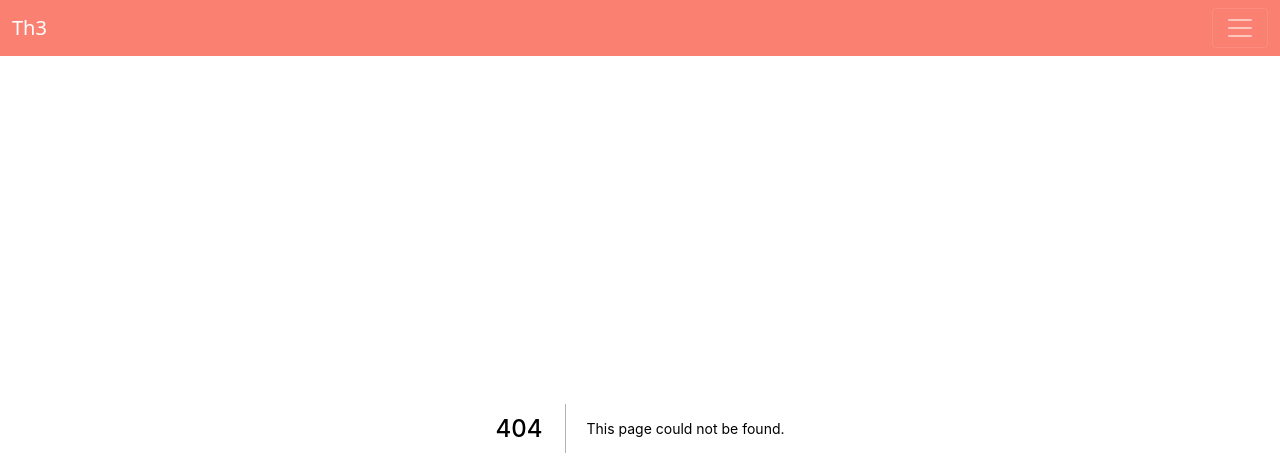
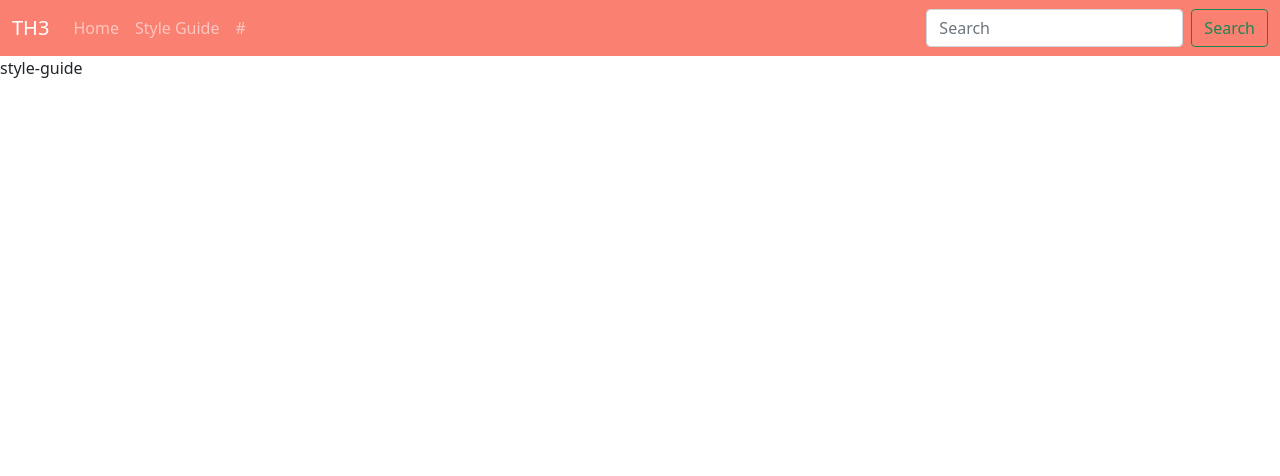
Before and after one commit to Th3Dennis/nextjs-mpa, a Next.js app: page /style_guide in a window 1280 px wide. Before the commit this address had no page. Shown: the top 476 px of the page. Built offline with nearby package versions, Linux system fonts and the light colour scheme.

Commit message:
Adjust to nextjs Links in navbar

```diff
--- a/components/header/header.js
+++ b/components/header/header.js
@@ -1,9 +1,9 @@
-import ResponsiveAppBar from "./navbar";
+import Navbar from "./navbar";
 
 export default function Header({ children }) {
     return (
         <>
-        <ResponsiveAppBar/>
+        <Navbar/>
         {children}
         </>
     )
--- a/components/header/navbar.js
+++ b/components/header/navbar.js
@@ -1,30 +1,59 @@
-import React from 'react'
+import Link from "next/link";
+import React from "react";
 
 export default function Navbar() {
   return (
-<nav className="navbar navbar-dark bg-primary">
+    <nav className="navbar navbar-expand-lg navbar-dark bg-primary">
       <div className="container-fluid">
-    <a className="navbar-brand" href="#">Th3</a>
-    <button className="navbar-toggler" type="button" data-bs-toggle="collapse" data-bs-target="#navbarNav" aria-controls="navbarNav" aria-expanded="false" aria-label="Toggle navigation">
+        <Link href={"/"}>
+          <a className="navbar-brand">TH3</a>
+        </Link>
+        <button
+          className="navbar-toggler"
+          type="button"
+          data-bs-toggle="collapse"
+          data-bs-target="#navbarTogglerDemo02"
+          aria-controls="navbarTogglerDemo02"
+          aria-expanded="false"
+          aria-label="Toggle navigation"
+        >
           <span className="navbar-toggler-icon"></span>
         </button>
-    <div className="collapse navbar-collapse" id="navbarNav">
-      <ul className="navbar-nav">
+        <div className="collapse navbar-collapse" id="navbarTogglerDemo02">
+          <ul className="navbar-nav me-auto mb-2 mb-lg-0">
             <li className="nav-item">
-          <a className="nav-link active" aria-current="page" href="#">Home</a>
+              <Link href={"/"}>
+                <a className="nav-link " aria-current="page">
+                  Home
+                </a>
+              </Link>
             </li>
             <li className="nav-item">
-          <a className="nav-link" href="#">Features</a>
+              <Link href={"/style_guide"}>
+                <a className="nav-link ">Style Guide</a>
+              </Link>
             </li>
             <li className="nav-item">
-          <a className="nav-link" href="#">Pricing</a>
-        </li>
-        <li className="nav-item">
-          <a className="nav-link disabled">Disabled</a>
+              <Link href={"/"}>
+                <a className="nav-link" tabIndex="-1" aria-disabled="true">
+                  #
+                </a>
+              </Link>
             </li>
           </ul>
+          <form className="d-flex">
+            <input
+              className="form-control me-2"
+              type="search"
+              placeholder="Search"
+              aria-label="Search"
+            />
+            <button className="btn btn-outline-success" type="submit">
+              Search
+            </button>
+          </form>
         </div>
       </div>
     </nav>
-  )
+  );
 }
--- /dev/null
+++ b/pages/style_guide.js
@@ -0,0 +1,7 @@
+import React from 'react'
+
+export default function style_guide() {
+  return (
+    <div>style-guide</div>
+  )
+}
```
Lines whose indentation alone changed are shown as unchanged.
